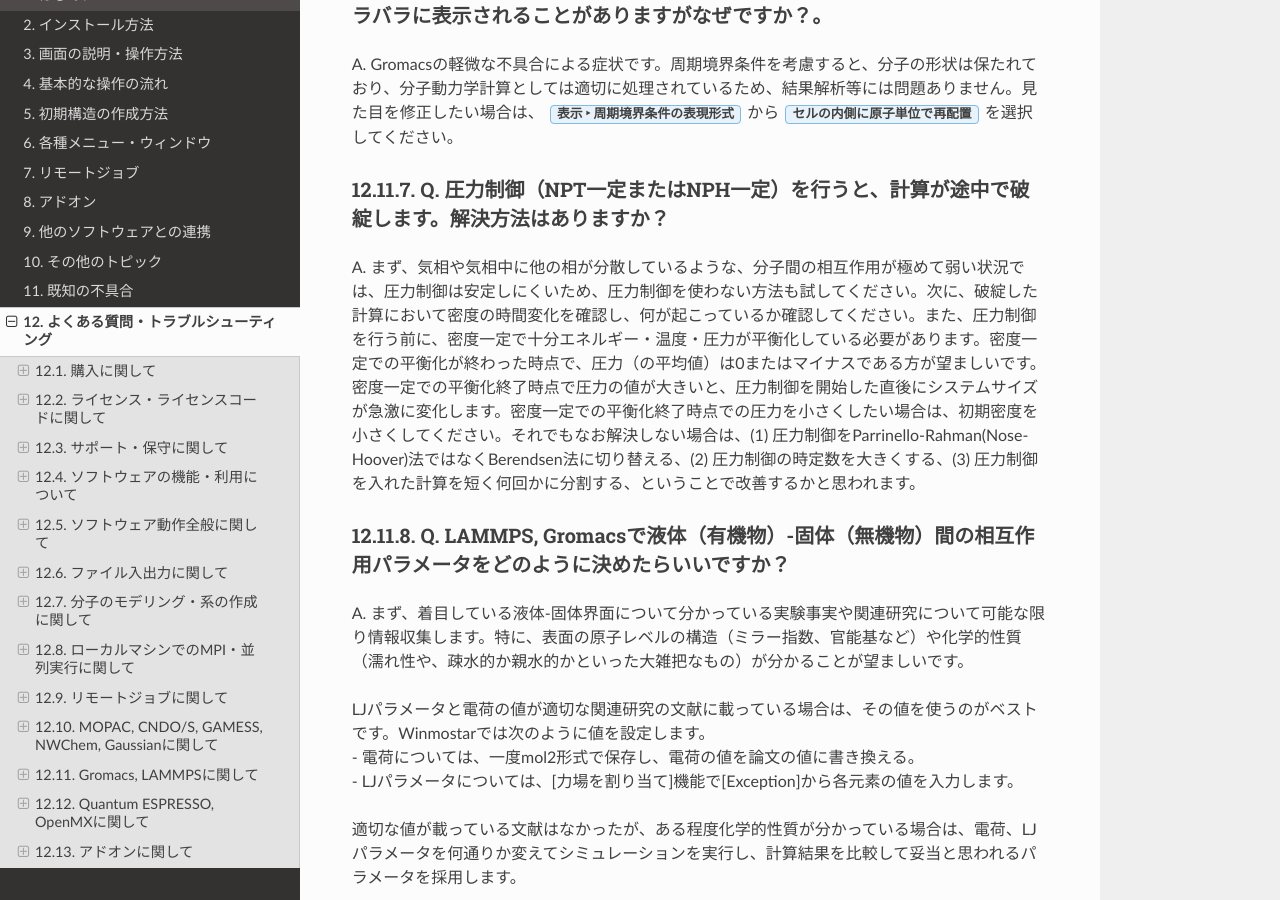
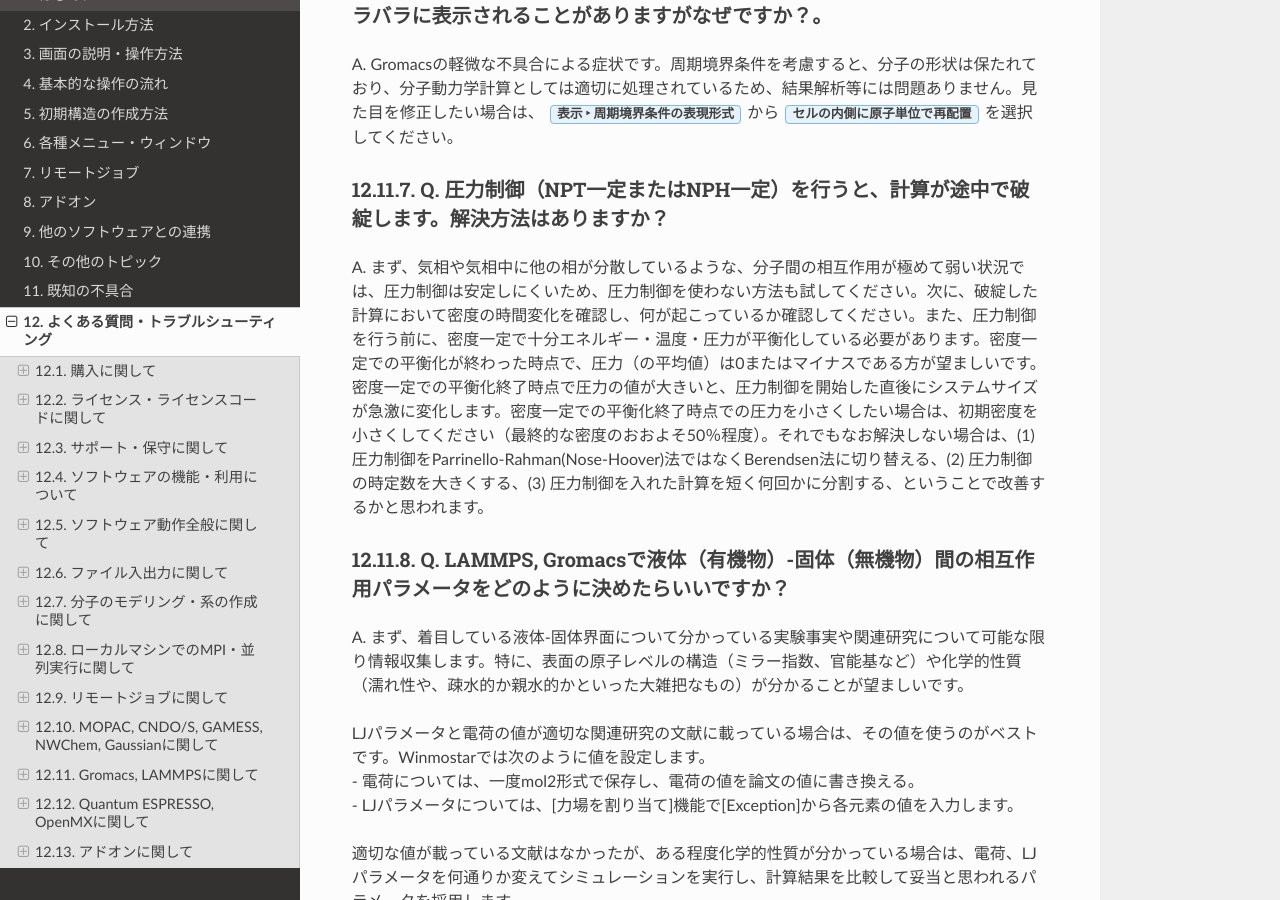
Before and after one commit to X-Ability/winmostar_doc, a Sphinx documentation site: the page built from source/faq/faq.rst, in a window 1280 px wide and 900 px high, scrolled down 20989 px. Built offline with Sphinx 7.4.7 and the Read the Docs theme 2.0.0, drawn with Linux system fonts in a browser that asks for light colours; formulas are drawn with MathJax 3.

Commit message:
FAQ追記

```diff
--- a/source/faq/faq.rst
+++ b/source/faq/faq.rst
@@ -591,7 +591,7 @@ Q. Gromacsにおいて最終構造やアニメーションを読み込むと分
 Q. 圧力制御（NPT一定またはNPH一定）を行うと、計算が途中で破綻します。解決方法はありますか？
 ^^^^^^^^^^^^^^^^^^^^^^^^^^^^^^^^^^^^^^^^^^^^^^^^^^^^^^^^^^^^^^^^^^^^^^^^^^^^^^^^^^^^^^^^^^^^^^^^^^^^^^^^^^^^^^^^^^^^
 
-| A. まず、気相や気相中に他の相が分散しているような、分子間の相互作用が極めて弱い状況では、圧力制御は安定しにくいため、圧力制御を使わない方法も試してください。次に、破綻した計算において密度の時間変化を確認し、何が起こっているか確認してください。また、圧力制御を行う前に、密度一定で十分エネルギー・温度・圧力が平衡化している必要があります。密度一定での平衡化が終わった時点で、圧力（の平均値）は0またはマイナスである方が望ましいです。密度一定での平衡化終了時点で圧力の値が大きいと、圧力制御を開始した直後にシステムサイズが急激に変化します。密度一定での平衡化終了時点での圧力を小さくしたい場合は、初期密度を小さくしてください。それでもなお解決しない場合は、(1) 圧力制御をParrinello-Rahman(Nose-Hoover)法ではなくBerendsen法に切り替える、(2) 圧力制御の時定数を大きくする、(3) 圧力制御を入れた計算を短く何回かに分割する、ということで改善するかと思われます。
+| A. まず、気相や気相中に他の相が分散しているような、分子間の相互作用が極めて弱い状況では、圧力制御は安定しにくいため、圧力制御を使わない方法も試してください。次に、破綻した計算において密度の時間変化を確認し、何が起こっているか確認してください。また、圧力制御を行う前に、密度一定で十分エネルギー・温度・圧力が平衡化している必要があります。密度一定での平衡化が終わった時点で、圧力（の平均値）は0またはマイナスである方が望ましいです。密度一定での平衡化終了時点で圧力の値が大きいと、圧力制御を開始した直後にシステムサイズが急激に変化します。密度一定での平衡化終了時点での圧力を小さくしたい場合は、初期密度を小さくしてください（最終的な密度のおおよそ50％程度）。それでもなお解決しない場合は、(1) 圧力制御をParrinello-Rahman(Nose-Hoover)法ではなくBerendsen法に切り替える、(2) 圧力制御の時定数を大きくする、(3) 圧力制御を入れた計算を短く何回かに分割する、ということで改善するかと思われます。
 
 Q. LAMMPS, Gromacsで液体（有機物）-固体（無機物）間の相互作用パラメータをどのように決めたらいいですか？
 ^^^^^^^^^^^^^^^^^^^^^^^^^^^^^^^^^^^^^^^^^^^^^^^^^^^^^^^^^^^^^^^^^^^^^^^^^^^^^^^^^^^^^^^^^^^^^^^^^^^^^^^^^^^^^^^^^^^^
```
